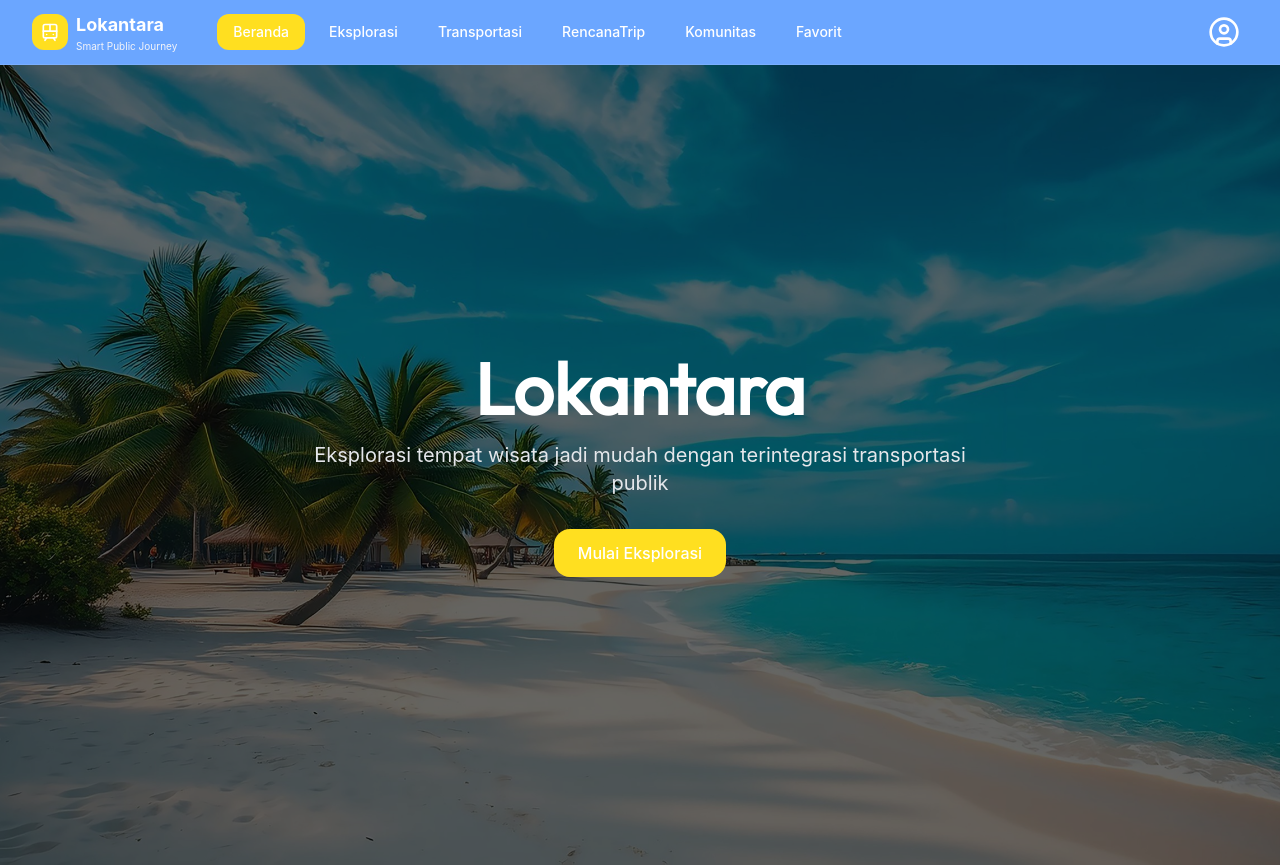
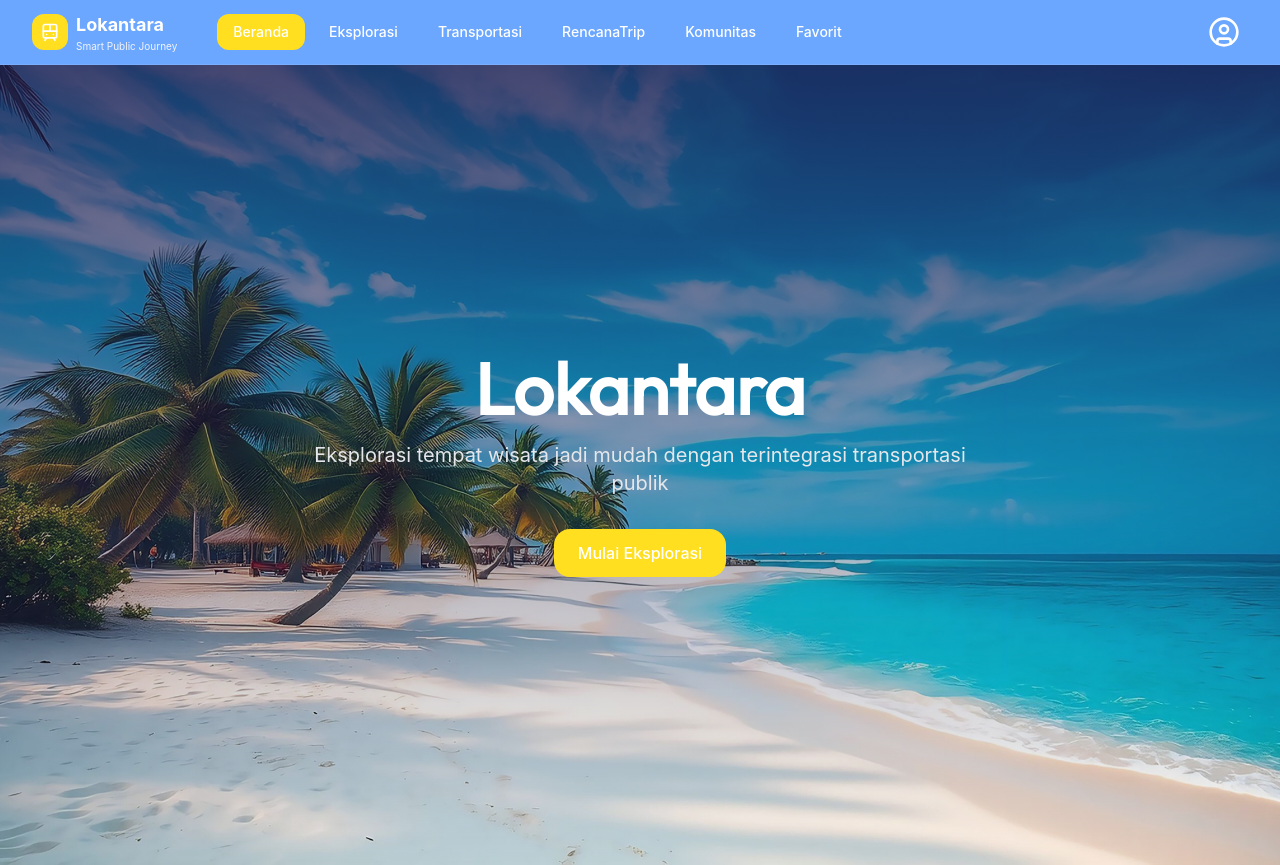
Before and after one commit to ahmadwafii11/lokantara, a React (Vite) app in the folder frontend/: page / in a window 1280 px wide. Built offline with nearby package versions, Linux system fonts and the light colour scheme.

Commit message:
feat(style): change style Overlay div className

```diff
--- a/frontend/src/page/Beranda.tsx
+++ b/frontend/src/page/Beranda.tsx
@@ -11,7 +11,7 @@
             }}
         >
             {/* Overlay */}
-            <div className="absolute inset-0 bg-black/60" />
+            <div className="absolute inset-0 bg-gradient-to-b from-indigo-950/80 via-indigo-950/40 via-[60%]to-white" />
 
             {/* Content */}
             <div className="relative z-10 flex h-full flex-col items-center justify-center px-4 text-center text-white">
```
